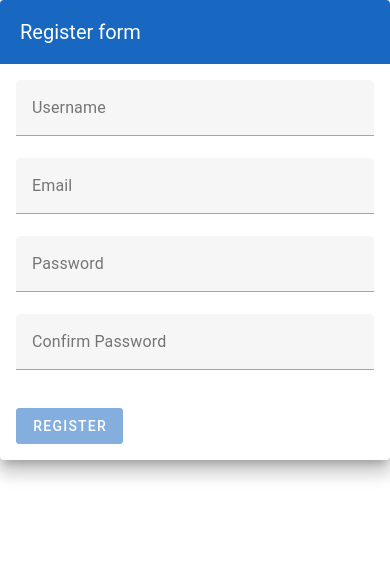
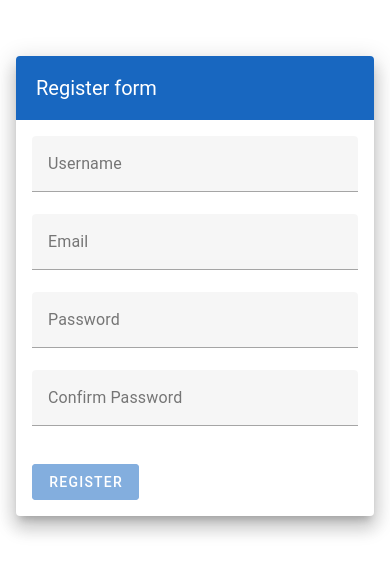
Before and after one commit to joaovitor2614/Logly, a Vue app in the folder web/: page /register in a window 390 px wide. Shown: the top 574 px of the page. Built offline with nearby package versions, Linux system fonts and the light colour scheme.

Commit message:
refactor: add responsive outer layout to Register.vue

```diff
--- a/web/src/components/auth/Register.vue
+++ b/web/src/components/auth/Register.vue
@@ -51,8 +51,10 @@ const handleRegister = async () => {
 
 
 
-        <div class="d-flex justify-center">
-            <v-card class="elevation-12" width="50vh">
+        <v-container>
+            <v-row align="center" justify="center" >
+                <v-col cols="12" sm="10">
+                    <v-card class="elevation-12 mt-10">
                         <v-toolbar dark color="primary">
                             <v-toolbar-title>Register form</v-toolbar-title>
                         </v-toolbar>
@@ -99,7 +101,10 @@ const handleRegister = async () => {
 
                         </v-card-text>
                     </v-card>
-        </div>
+                </v-col>
+            </v-row>
+
+        </v-container>
 
 
 
```
